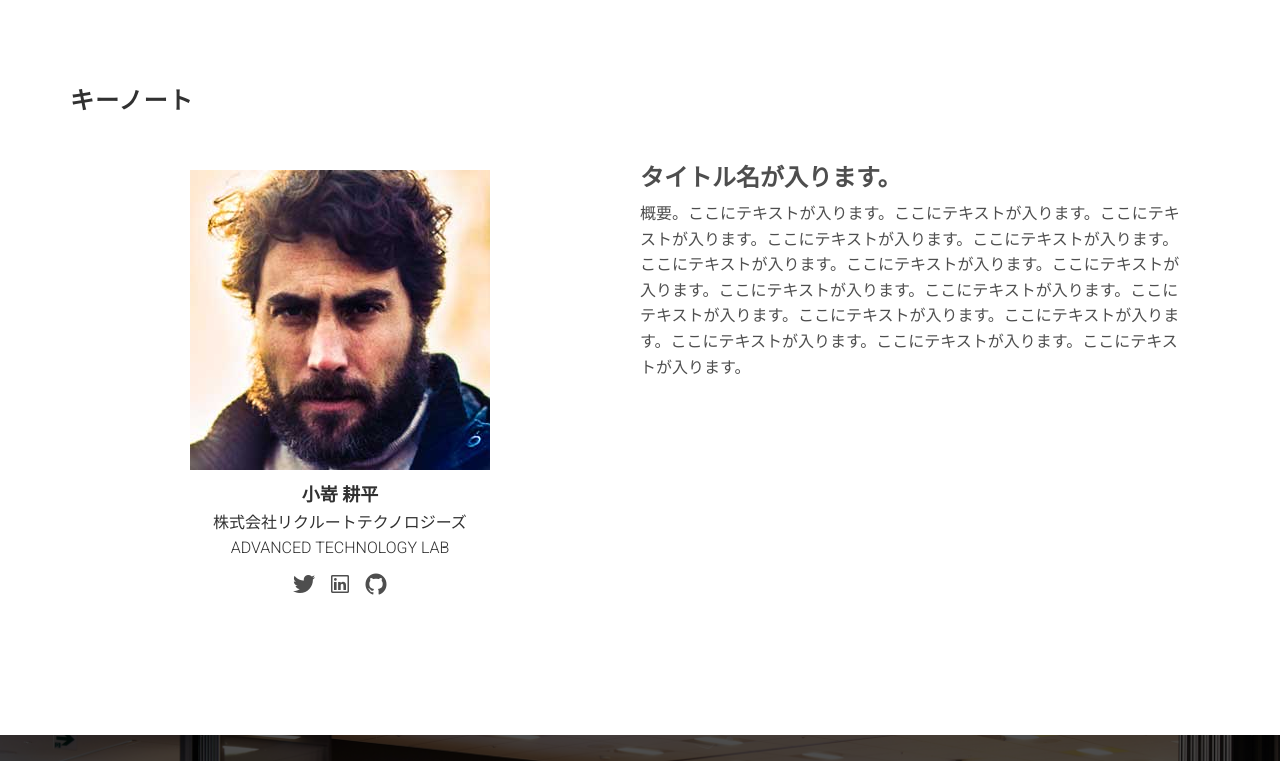
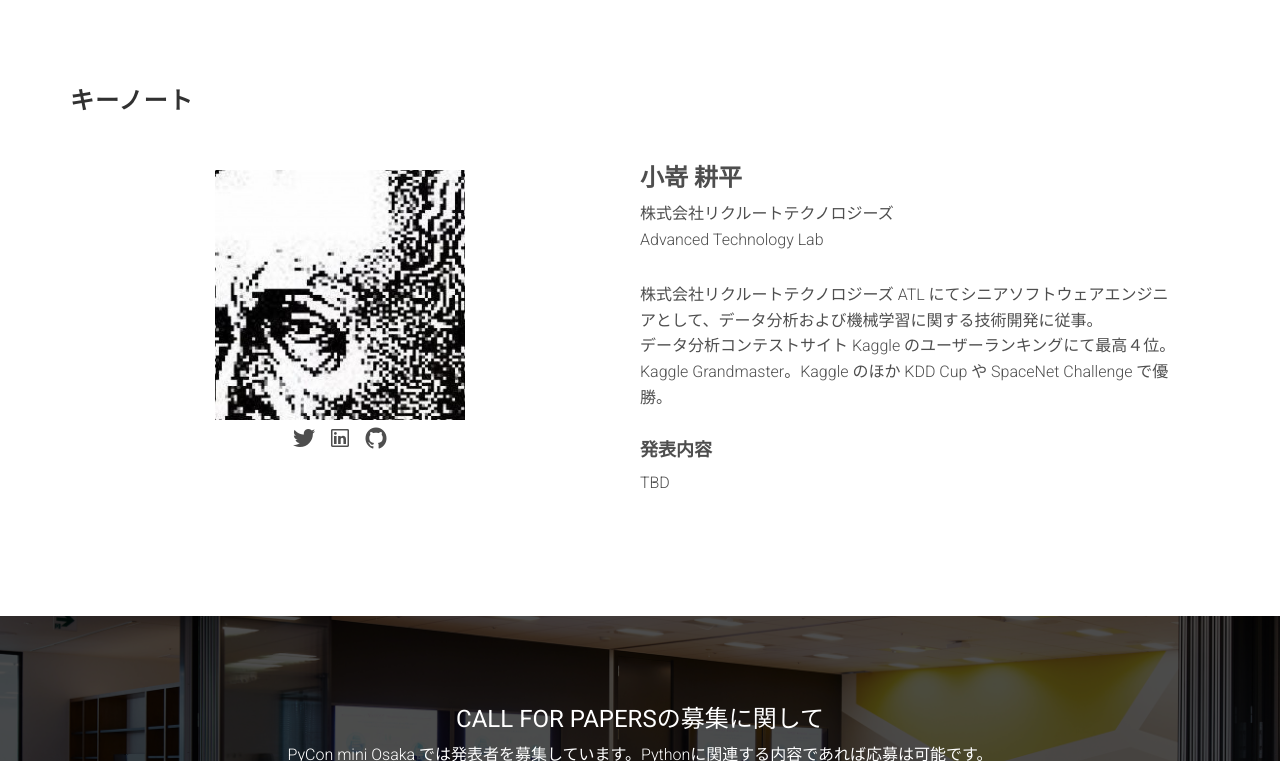
Before and after one commit to pycon-mini-osaka/pycon-mini-osaka, a website: page index.html in a window 1280 px wide. Shown: the part 1851-2612 px from the top of the page. Drawn offline with nearby package versions, Linux system fonts and the light colour scheme; some packages are replaced by stand-ins of ours; a script that the page names is missing; files whose address does not match are found by name.

Commit message:
Modified design at keynode section

```diff
--- a/assets/css/main.css
+++ b/assets/css/main.css
@@ -399,6 +399,11 @@
 /*
  * Section: Speaker
  */
+#speaker_kn {
+  height: 250px;
+  width: 250px;
+}
+
 .speaker {
   text-align: center;
   color: #313131;
--- a/index.html
+++ b/index.html
@@ -47,7 +47,7 @@
             <h2>19 May, 2018 / GroundFrontOsaka</h2>
             <h1>PyCon mini Osaka</h1>
             <p>「Pythonでなにしよう？」</p>
-            <a class="btn btn-white"  href="https://connpass.com/event/75751/">Register Now</a>
+            <a class="btn btn-white" data-scroll href="#contribution">Call for Paper募集中</a>
         </div>
     </header>
 
@@ -123,12 +123,8 @@
                 <div class="col-md-12 row">
                     <div class="speaker col-md-6">
                         <figure>
-                            <img alt="" class="img-responsive center-block" src="assets/images/speakers/speaker-5.jpg">
+                            <img id="speaker_kn" alt="" class="img-responsive center-block" src="assets/images/speakers/speaker-keynote.jpg">
                         </figure>
-
-                        <h4>小嵜 耕平</h4>
-
-                        <p>株式会社リクルートテクノロジーズ<br>Advanced Technology Lab</p>
 
                         <ul class="social-block">
                             <li><a href="https://twitter.com/smly"><i class="ion-social-twitter"></i></a></li>
@@ -138,10 +134,16 @@
                     </div>
 
                     <div class="col-md-6">
-                        <h3>タイトル名が入ります。</h3>
+                        <h3>小嵜 耕平</h3>
+
+                        <p>株式会社リクルートテクノロジーズ<br>Advanced Technology Lab</p>
+
                         <p>
-                            概要。ここにテキストが入ります。ここにテキストが入ります。ここにテキストが入ります。ここにテキストが入ります。ここにテキストが入ります。ここにテキストが入ります。ここにテキストが入ります。ここにテキストが入ります。ここにテキストが入ります。ここにテキストが入ります。ここにテキストが入ります。ここにテキストが入ります。ここにテキストが入ります。ここにテキストが入ります。ここにテキストが入ります。ここにテキストが入ります。
+                            株式会社リクルートテクノロジーズ ATL にてシニアソフトウェアエンジニアとして、データ分析および機械学習に関する技術開発に従事。<br>
+データ分析コンテストサイト Kaggle のユーザーランキングにて最高４位。Kaggle Grandmaster。Kaggle のほか KDD Cup や SpaceNet Challenge で優勝。
                         </p>
+                        <h4>発表内容</h4>
+                        <p>TBD</p>
                      </div>
                 </div>
 
@@ -157,7 +159,7 @@
 
                     <p>PyCon mini Osaka では発表者を募集しています。Pythonに関連する内容であれば応募は可能です。<br>発表タイトルと発表概要を以下の申し込みページからお願いします。</p>
                     <p>申し込み期限: 2018年3月15日 24:00</p>
-                    <a class="btn btn-white" href="https://docs.google.com/forms/d/e/1FAIpQLSdWOC_TOwFkCyeXdY-Wo3S4CIjTNSesKsJEya5Gp4VTmDpUMg/closedform">申し込みフォーム</a>
+                    <a class="btn btn-white" href="https://docs.google.com/forms/d/e/1FAIpQLSdGt9EpDbbgAMxA5u3eykMXSD0OM9NdJDImxZpQ0ZoK9ZL8OA/viewform">申し込みフォーム</a>
                 </div>
             </div>
         </div>
```
